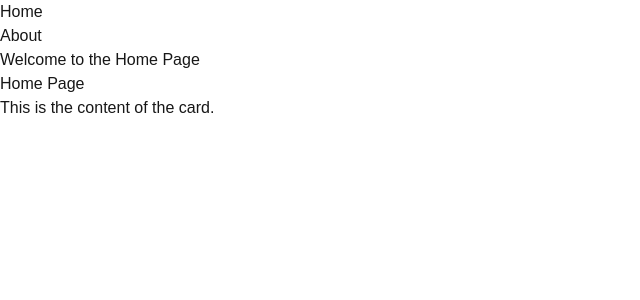
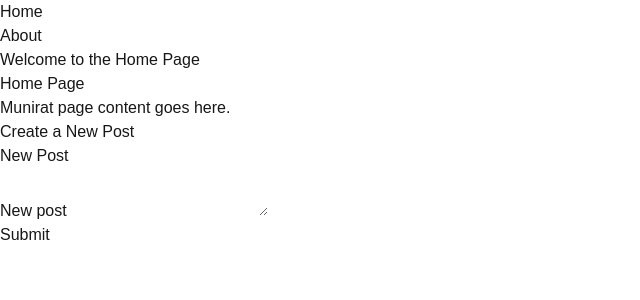
Before and after one commit to Muneerat/alx-project-0x02-setup, a Next.js app in the folder alx-project-0x02/: page /home in a window 1280 px wide. Shown: the top 300 px of the page, without its empty margins (0-640 px from the left). Built offline with nearby package versions, Linux system fonts and the light colour scheme.

Commit message:
add: post modal

```diff
--- /dev/null
+++ b/alx-project-0x02/components/common/PostModal.tsx
@@ -0,0 +1,20 @@
+import React from "react";
+
+export default function PostModal({ title, content }: CardProps) {
+  return (
+    <div>
+      <h2>Create a New Post</h2>
+      <form>
+        <div>
+          <label htmlFor="title">{title}</label>
+          <input type="text" id="title" name="title" required />
+        </div>
+        <div>
+          <label htmlFor="content">{content}</label>
+          <textarea id="content" name="content" required></textarea>
+        </div>
+        <button type="submit">Submit</button>
+      </form>
+    </div>
+  );
+}
--- a/alx-project-0x02/pages/about.tsx
+++ b/alx-project-0x02/pages/about.tsx
@@ -1,5 +1,5 @@
 import Card from "@/components/common/Card";
-import Header from "@/interfaces/layout/Header";
+import Header from "@/components/layout/Header";
 import React from "react";
 
 export default function About() {
--- a/alx-project-0x02/pages/home.tsx
+++ b/alx-project-0x02/pages/home.tsx
@@ -1,5 +1,6 @@
 import Card from "@/components/common/Card";
-import Header from "@/interfaces/layout/Header";
+import PostModal from "@/components/common/PostModal";
+import Header from "@/components/layout/Header";
 import React from "react";
 
 export default function Home() {
@@ -7,7 +8,8 @@ export default function Home() {
     <div>
       <Header />
       <h1>Welcome to the Home Page</h1>
-      <Card title="Home Page" content="This is the content of the card." />
+      <Card title="Home Page" content="Munirat page content goes here." />
+      <PostModal title="New Post" content="New post" />
     </div>
   );
 }
```
Also changed, not shown: alx-project-0x02/components/layout/Header.tsx (renamed from alx-project-0x02/interfaces/layout/Header.tsx).
